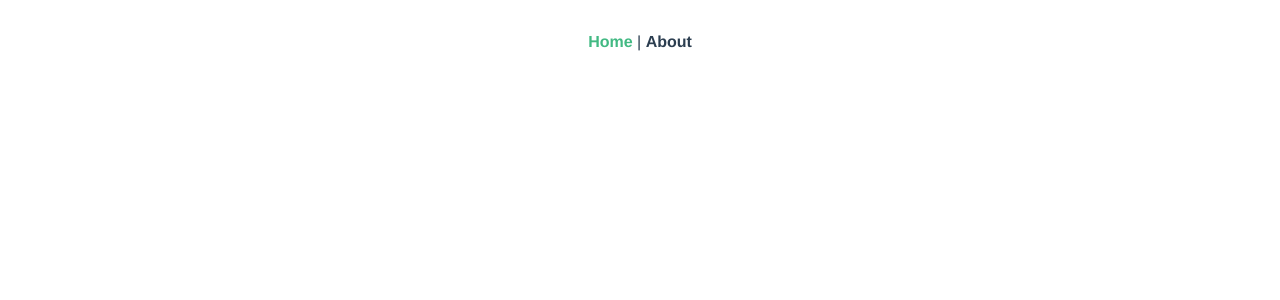
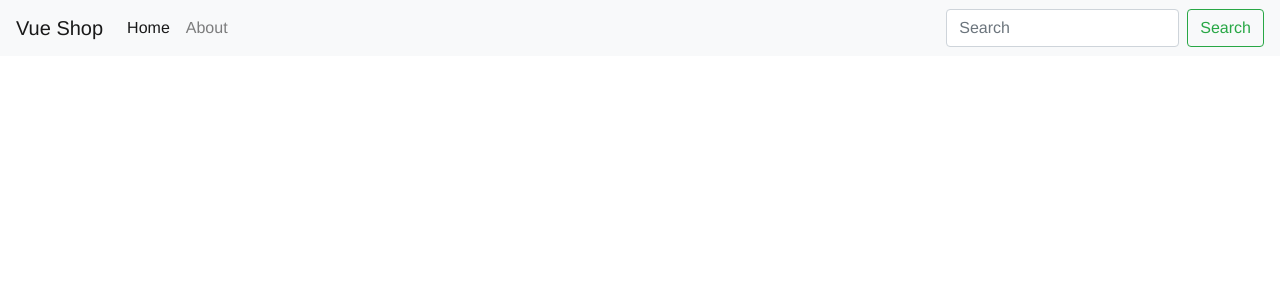
Before and after one commit to Shun-ichiroTanaka/vue-shop, a Vue app: page / in a window 1280 px wide. Shown: the top 300 px of the page. Built offline with nearby package versions, Linux system fonts and the light colour scheme.

Commit message:
ナブバーの追加

```diff
--- a/src/App.vue
+++ b/src/App.vue
@@ -1,26 +1,24 @@
 <template>
   <div id="app">
-    <div id="nav">
-      <router-link to="/">Home</router-link> |
-      <router-link to="/about">About</router-link>
-    </div>
+    <Navbar></Navbar>
     <router-view/>
   </div>
 </template>
 
 <style lang="scss">
 #app {
-  font-family: 'Avenir', Helvetica, Arial, sans-serif;
+  color: #2c3e50;
+  font-family: "Avenir", Helvetica, Arial, sans-serif;
+  text-align: center;
+
   -webkit-font-smoothing: antialiased;
   -moz-osx-font-smoothing: grayscale;
-  text-align: center;
-  color: #2c3e50;
 }
 #nav {
   padding: 30px;
   a {
+    color: #2c3e50;
     font-weight: bold;
-    color: #2c3e50;
     &.router-link-exact-active {
       color: #42b983;
     }
--- /dev/null
+++ b/src/components/Navbar.vue
@@ -0,0 +1,40 @@
+<template>
+<div class="hello">
+  <nav class="navbar navbar-expand-lg navbar-light bg-light">
+    <a class="navbar-brand" href="#">Vue Shop</a>
+    <button class="navbar-toggler" type="button" data-toggle="collapse" data-target="#navbarSupportedContent" aria-controls="navbarSupportedContent" aria-expanded="false" aria-label="Toggle navigation">
+      <span class="navbar-toggler-icon"></span>
+    </button>
+
+    <div class="collapse navbar-collapse" id="navbarSupportedContent">
+      <ul class="navbar-nav mr-auto">
+        <li class="nav-item active">
+          <router-link to="/home" class="nav-link" href="#">Home</router-link>
+        </li>
+        <li class="nav-item">
+          <router-link to="/about" class="nav-link" href="#">About</router-link>
+        </li>
+      </ul>
+      <form class="form-inline my-2 my-lg-0">
+        <input class="form-control mr-sm-2" type="search" placeholder="Search" aria-label="Search">
+        <button class="btn btn-outline-success my-2 my-sm-0" type="submit">Search</button>
+      </form>
+    </div>
+  </nav>
+</div>
+</template>
+
+<script>
+export default {
+  name: 'Navbar',
+  props: {
+    msg: String
+  }
+}
+</script>
+
+<!-- Add "scoped" attribute to limit CSS to this component only -->
+
+<style scoped lang="scss">
+
+</style>
--- a/src/main.js
+++ b/src/main.js
@@ -9,6 +9,8 @@
 import 'bootstrap';
 import './assets/app.scss';
 
+Vue.component('Navbar', require('./components/Navbar.vue').default);
+
 Vue.config.productionTip = false
 
 new Vue({
```
